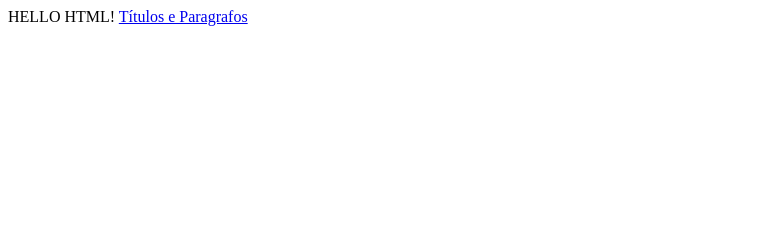
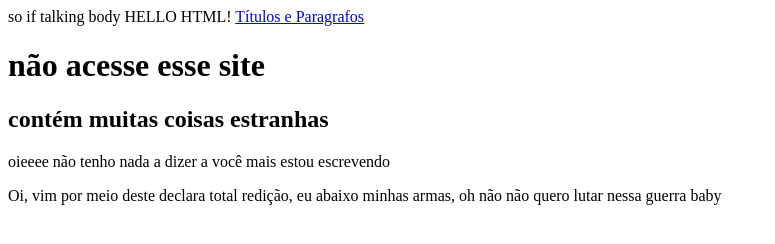
Before and after one commit to laraguimaraes/Lara, a plain HTML site: page index.html in a window 1280 px wide. Shown: the whole page, without its empty margins (0-775 px from the left). Drawn offline with Linux system fonts and the light colour scheme.

```diff
--- a/index.html
+++ b/index.html
@@ -5,7 +5,13 @@
 	<title>Minha primeira página</title>
 </head>
 <body>
+	so if talking body
 	HELLO HTML!
 	<a href="tituloseparagrafos/index.html"> Títulos e Paragrafos </a>
+	<h1> não acesse esse site </h1>
+	<h2> contém muitas coisas estranhas </h2>
+	oieeee não tenho nada a dizer a você mais estou escrevendo
+	<p> Oi, vim por meio deste declara total redição, eu abaixo minhas armas, oh não não quero lutar nessa guerra baby</p>
+
 </body>
 </html>
```
